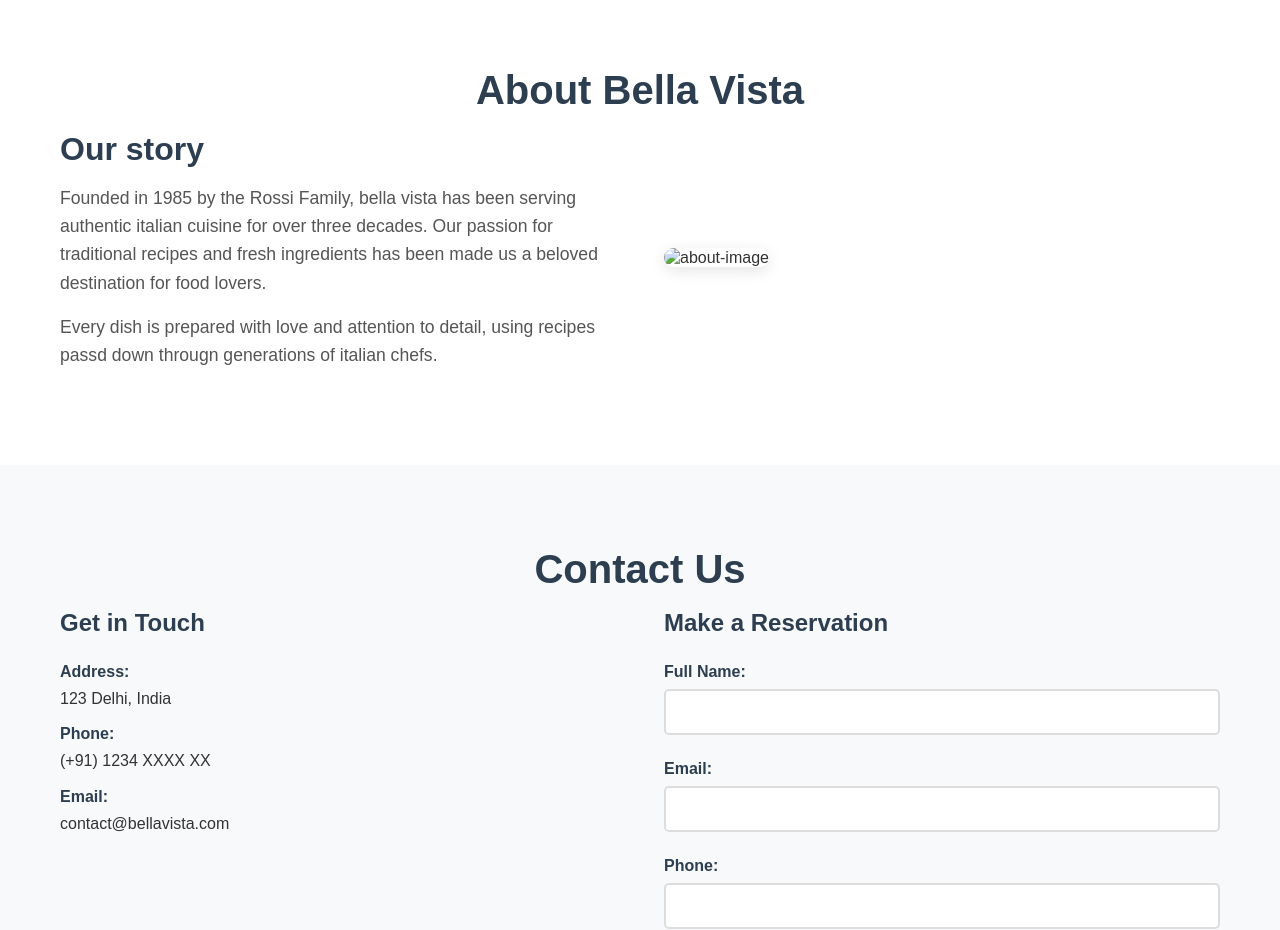
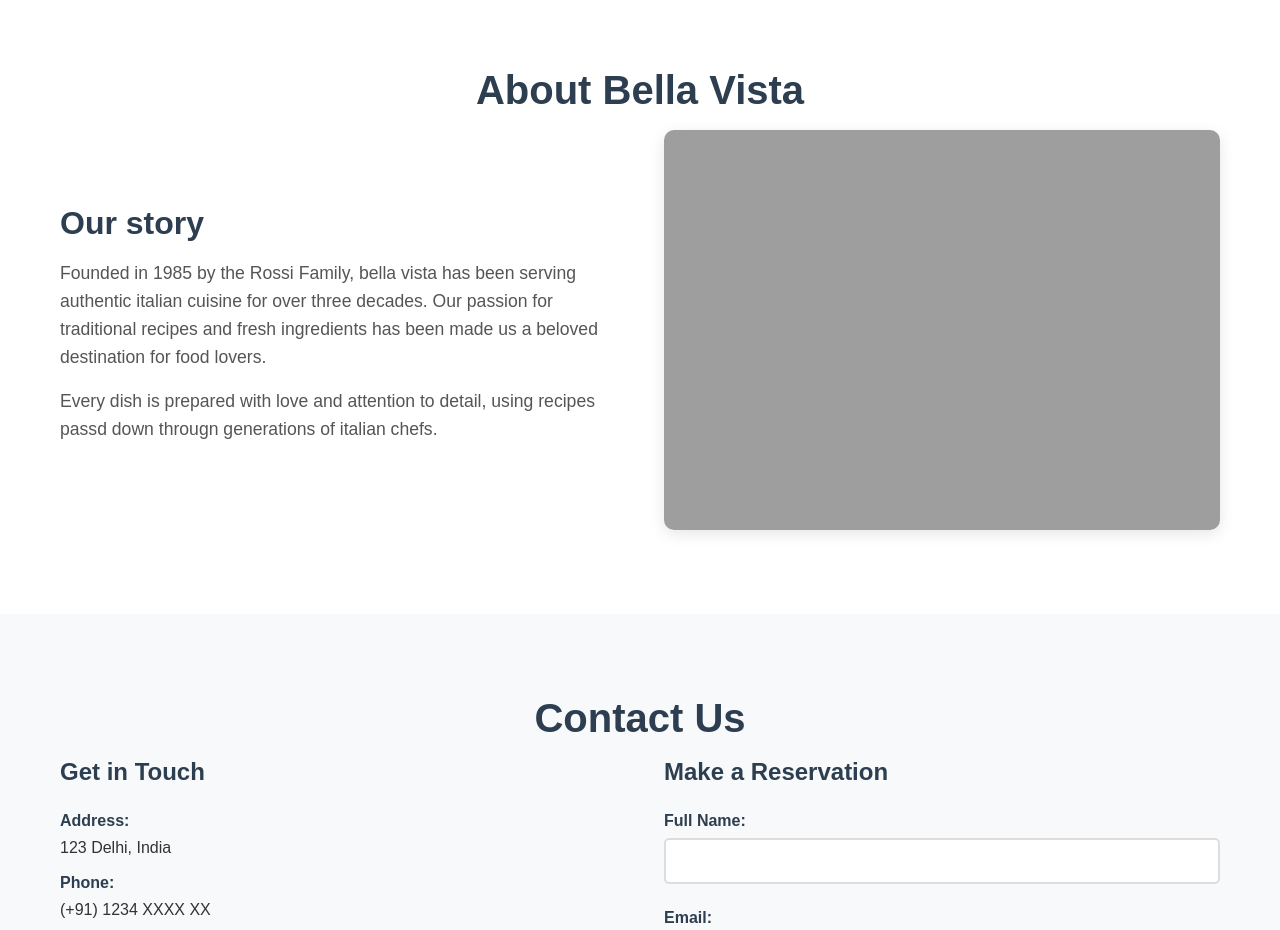
Before and after one commit to imkgupta/bella_vista, a plain HTML site: page index.html in a window 1280 px wide. Shown: the part 1660-2590 px from the top of the page. Drawn offline with Linux system fonts and the light colour scheme; the site is published under a folder, as on GitHub Pages, so addresses that start at the root find nothing.

Commit message:
Update index.html

```diff
--- a/index.html
+++ b/index.html
@@ -105,7 +105,7 @@
                     </div>
 
                     <div class="about-image">
-                        <img src="/images/aboutbella.jpg" alt="about-image">
+                        <img src="images/aboutbella.jpg" alt="about-image">
                     </div>
                 </div>
             </div>
```
